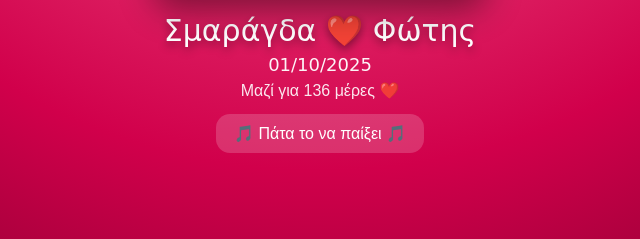
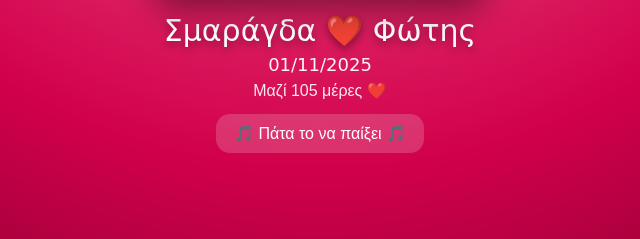
Before and after one commit to FotisVal/Fotis_Smargda, a plain HTML site: page index.html in a window 1280 px wide. Shown: the part 444-683 px from the top of the page, 320-960 px from the left. Drawn offline with Linux system fonts and the light colour scheme.

Commit message:
Update index.html

```diff
--- a/index.html
+++ b/index.html
@@ -126,7 +126,7 @@
     <img src="imgSF.jpg" class="photo" />
 
     <div class="names">Σμαράγδα ❤️ Φώτης</div>
-    <div class="date">01/10/2025</div>
+    <div class="date">01/11/2025</div>
 
     <div class="counter" id="daysTogether"></div>
 
@@ -155,12 +155,12 @@
     }
 
     // Μετρητής ημερών σχέσης
-    const startDate = new Date('2025-10-01');
+    const startDate = new Date('2025-11-01');
     const today = new Date();
     const diffTime = today - startDate;
     const days = Math.floor(diffTime / (1000 * 60 * 60 * 24));
     if (days >= 0) {
-      document.getElementById('daysTogether').innerText = `Μαζί για ${days} μέρες ❤️`;
+      document.getElementById('daysTogether').innerText = `Μαζί ${days} μέρες ❤️`;
     }
 
     // Hearts burst on touch
```
